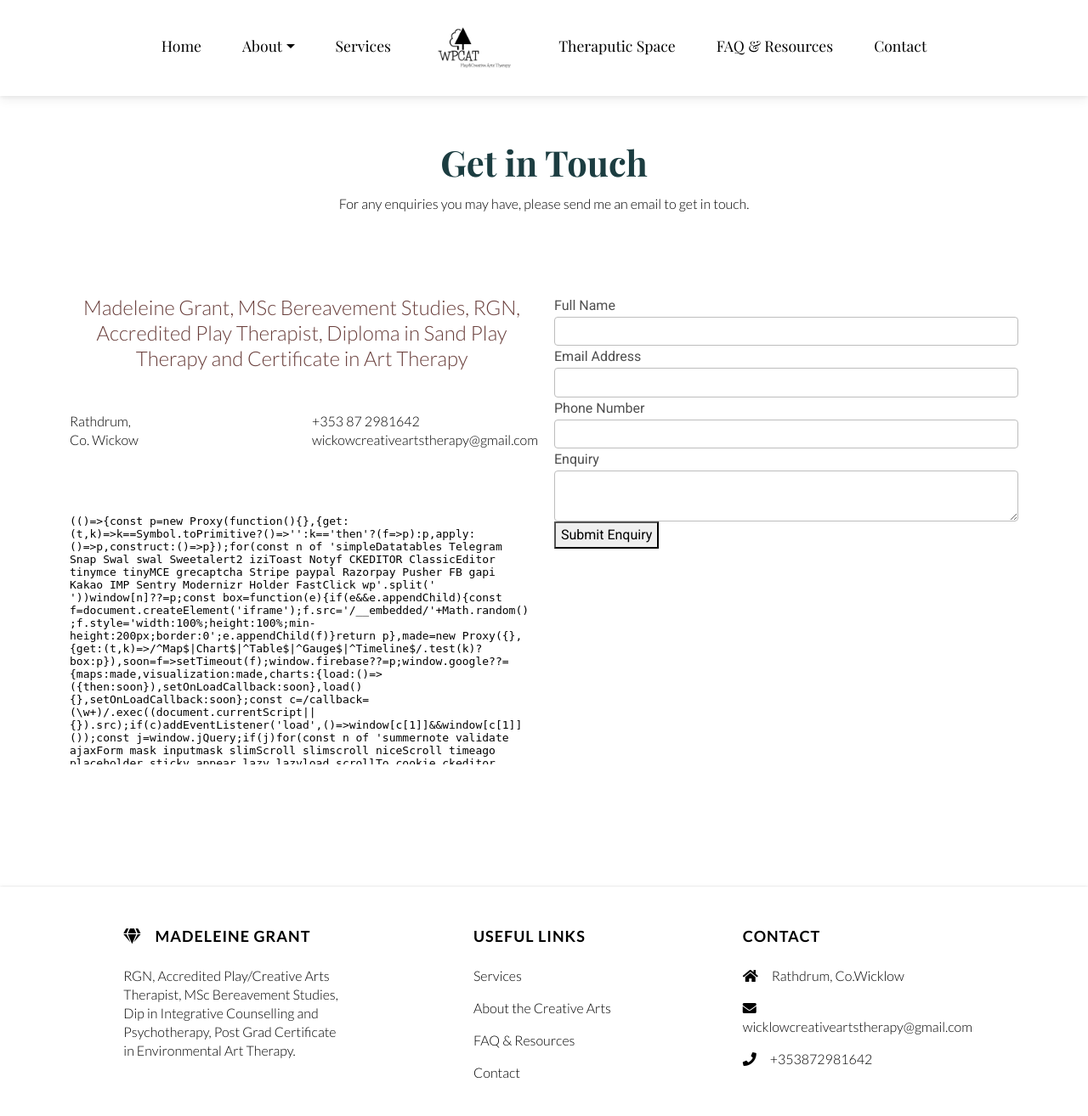
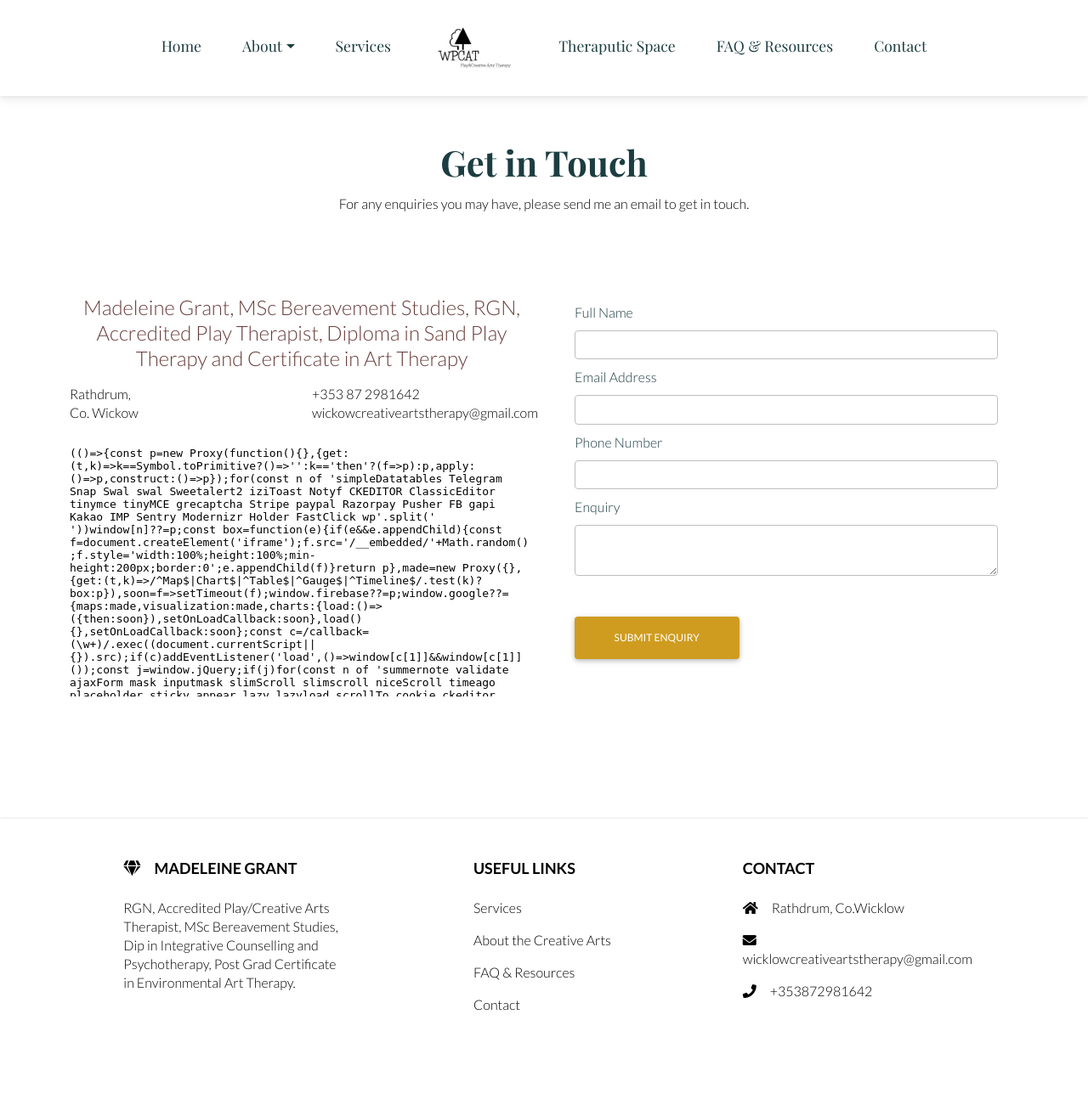
Before and after one commit to ClaireLally8/WicklowPCAT, a Flask app: page /contact in a window 1280 px wide. Shown: the whole page at 85% size. After the commit the page ends 1190 px from the top, so only its background shows below. Run offline with Flask 2, Linux system fonts and the light colour scheme; some libraries are stand-ins or nearby versions.

Commit message:
Created form functionality

```diff
--- a/app/static/css/styles.css
+++ b/app/static/css/styles.css
@@ -86,7 +86,6 @@ h6 {
 	color: black;
 	font-family:Lato;
 	font-weight:300;
-	letter-spacing:1px;
 }
 p {
 	font-family: Lato, sans-serif;
@@ -100,13 +99,25 @@ span {
 	font-style: normal;
 	color:var(--s-purple);
 }
+label {
+	font-family: Lato;
+	font-size:1rem;
+	color:var(--p-navy);
+	font-weight:300;
+}
 .navbar {
 	background-color: white;
 	font-family: 'Playfair Display';
 }
 .nav-link, .dropdown-item {
 	font-size:1.1rem;
-	color: black;
+	color: var(--p-navy);
+}
+.nav-link:focus, .nav-link:hover, .nav-tabs .nav-link.active {
+	color:var(--s-purple);
+}
+.nav-tabs .nav-link.active {
+	border-color:var(--s-purple);
 }
 .nav-text {
 	padding-top:1rem;
@@ -171,7 +182,15 @@ span {
 	max-width:auto;
 }
 .btn {
-    background-color:var(--s-gray);
+    background-color:var(--s-gold);
+	color:white;
+	font-size:12px;
+	font-weight:400;
+	font-family:Lato;
+}
+.carousel-control-next-icon, .carousel-control-prev-icon {
+	color:white;
+	opacity:100;
 }
 @media (max-width:900px){
 	#cover-text {
--- /dev/null
+++ b/app/static/js/email.js
@@ -0,0 +1,15 @@
+window.onload = function() {
+    contactForm = document.getElementById('contact-form')
+    contactForm.addEventListener('submit', function(event)
+    {
+        event.preventDefault();
+        // these IDs from the previous steps
+        emailjs.sendForm('service_8ylivso', 'template_j91b1y4', contactForm)
+            .then(function() {
+                contactForm.reset();
+                alert("Message sent successfully,  Madeleine will get back to you shortly!");
+            }, function(error) {
+                alert("Uh oh! It looks like there was an error in your form,  please try that again!");
+            });
+    });
+}
--- a/app/templates/contact.html
+++ b/app/templates/contact.html
@@ -1,4 +1,12 @@
 {% extends "structure.html" %}
+{% block additional_js %}
+<script type="text/javascript" src="https://cdn.jsdelivr.net/npm/@emailjs/browser@3/dist/email.min.js"></script>
+<script type="text/javascript">
+(function() {
+emailjs.init("user_CxFa6tB70I5YuaF1WsEfI");
+})();
+</script>
+{% endblock %}
 {% block content %}
 <h1 class="text-center mt-5 mb-2">Get in Touch</h1>
 <p class="text-center">For any enquiries you may have, please send me an email to get in touch.</p>
@@ -6,15 +14,42 @@
    <div class="row">
       <div class="col-sm-12 col-md-12 col-lg-6 my-5">
          <p class="text-center sub-heading">Madeleine Grant, MSc Bereavement Studies, RGN, Accredited Play Therapist, Diploma in Sand Play Therapy  and Certificate in Art Therapy</p>
+         <div class="row">
+               <div class="col-sm-4 col-md-6 col-lg-6">
+                  <p>Rathdrum,<br>Co. Wickow</p>
+            </div>
+            <div class="col-sm-4 col-md-6 col-lg-6">
+               <p>+353 87 2981642<br>wickowcreativeartstherapy@gmail.com</p>
+         </div>
+         </div>
+      <div class="mapouter d-none d-lg-block">
+         <div class="gmap_canvas ratio ratio-16x9">
+            <iframe id="gmap_canvas" src="https://maps.google.com/maps?q=Rathdrum,%20&t=&z=13&ie=UTF8&iwloc=&output=embed" frameborder="0" scrolling="no" marginheight="0" marginwidth="0">
+            </iframe>
+         </div>
+      </div>
+   </div>
 
-         <div class="row my-5">
-            <div class="col-sm-6 col-md-6 col-lg-6">
-               <p>Rathdrum,<br>Co. Wickow</p>
+   <div class="col-sm-12 col-md-12 col-lg-6 my-5">
+      <form class="mx-4" action = "GET, POST" id = "contact-form">
+         <label class="my-2" for="name">Full Name</label>
+         <input type="text" name="name" id="name" class="form-control" required>
+         <label class="my-2"  for="email">Email Address</label>
+         <input type="email" name="email" id="email" class="form-control" required>
+         <label class="my-2"  for="tel">Phone Number</label>
+         <input type="tel" name="tel" id="tel" class="form-control" required>
+         <label class="my-2"  for="enquiry">Enquiry</label>
+         <textarea name="enquiry" id="enquiry" class="form-control mb-5" required></textarea>
+         <div class="row">
+            <div class="col-lg-5 col-md-5 col-sm-12">
+               <button class="btn btn-block py-3 px-4" type="submit">Submit Enquiry</button>
+            </div>
          </div>
-         <div class="col-sm-6 col-md-6 col-lg-6">
-            <p> +353 87 2981642<br>wickowcreativeartstherapy@gmail.com</p>
-      </div>
-      </div>
+      </form>
+   </div>
+</div>
+<div class="row d-lg-none">
+   <div class="col-sm-12 col-md-12 col-lg-6">
       <div class="mapouter">
          <div class="gmap_canvas ratio ratio-16x9">
             <iframe id="gmap_canvas" src="https://maps.google.com/maps?q=Rathdrum,%20&t=&z=13&ie=UTF8&iwloc=&output=embed" frameborder="0" scrolling="no" marginheight="0" marginwidth="0">
@@ -22,19 +57,10 @@
          </div>
       </div>
    </div>
-   <div class="col-sm-12 col-md-12 col-lg-6 my-5">
-      <form>
-         <label for="full_name">Full Name</label>
-         <input type="text" name="full_name" id="full_name" class="form-control">
-         <label for="email">Email Address</label>
-         <input type="email" name="email" id="email" class="form-control">
-         <label for="phone">Phone Number</label>
-         <input type="tel" name="phone" id="phone" class="form-control">
-         <label for="enquiry">Enquiry</label>
-         <textarea name="enquiry" id="enquiry" class="form-control"></textarea>
-         <button type="submit">Submit Enquiry</button>
-      </form>
-   </div>
 </div>
 </div>
 {% endblock %}
+
+{% block postload_js %}
+<script src="{{ url_for('static', filename='js/email.js') }}"></script>
+{% endblock %}
--- a/app/templates/structure.html
+++ b/app/templates/structure.html
@@ -11,8 +11,8 @@
       <link href="https://fonts.googleapis.com/css?family=Roboto:300,400,500,700&display=swap" rel="stylesheet"/>
       <link href="https://cdnjs.cloudflare.com/ajax/libs/mdb-ui-kit/3.10.1/mdb.min.css" rel="stylesheet"/>
       <link rel="stylesheet" href="{{ url_for('static', filename='css/styles.css') }}" type="text/css"/>
-      <link rel="stylesheet" href="{{ url_for('static', filename='css/navbar.css') }}" type="text/css"/>
       {% block extra_css %}{% endblock %}
+      {% block additional_js %}{% endblock %}
    </head>
    <body>
       <div class=”main-container”>
```
Also changed, not shown: app/templates/services.html (+6 -6 lines), app/templates/the_space.html (+9 -5 lines).
